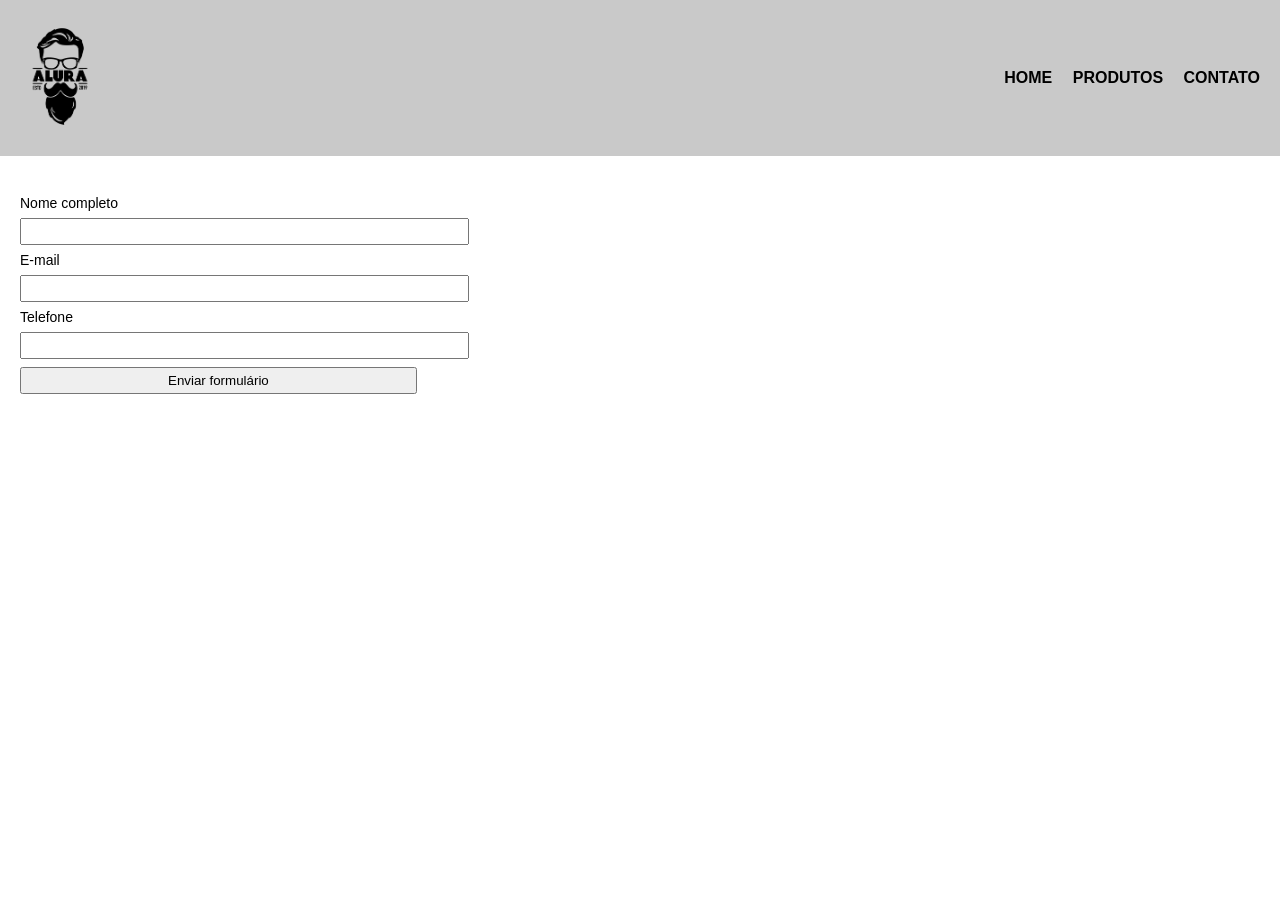
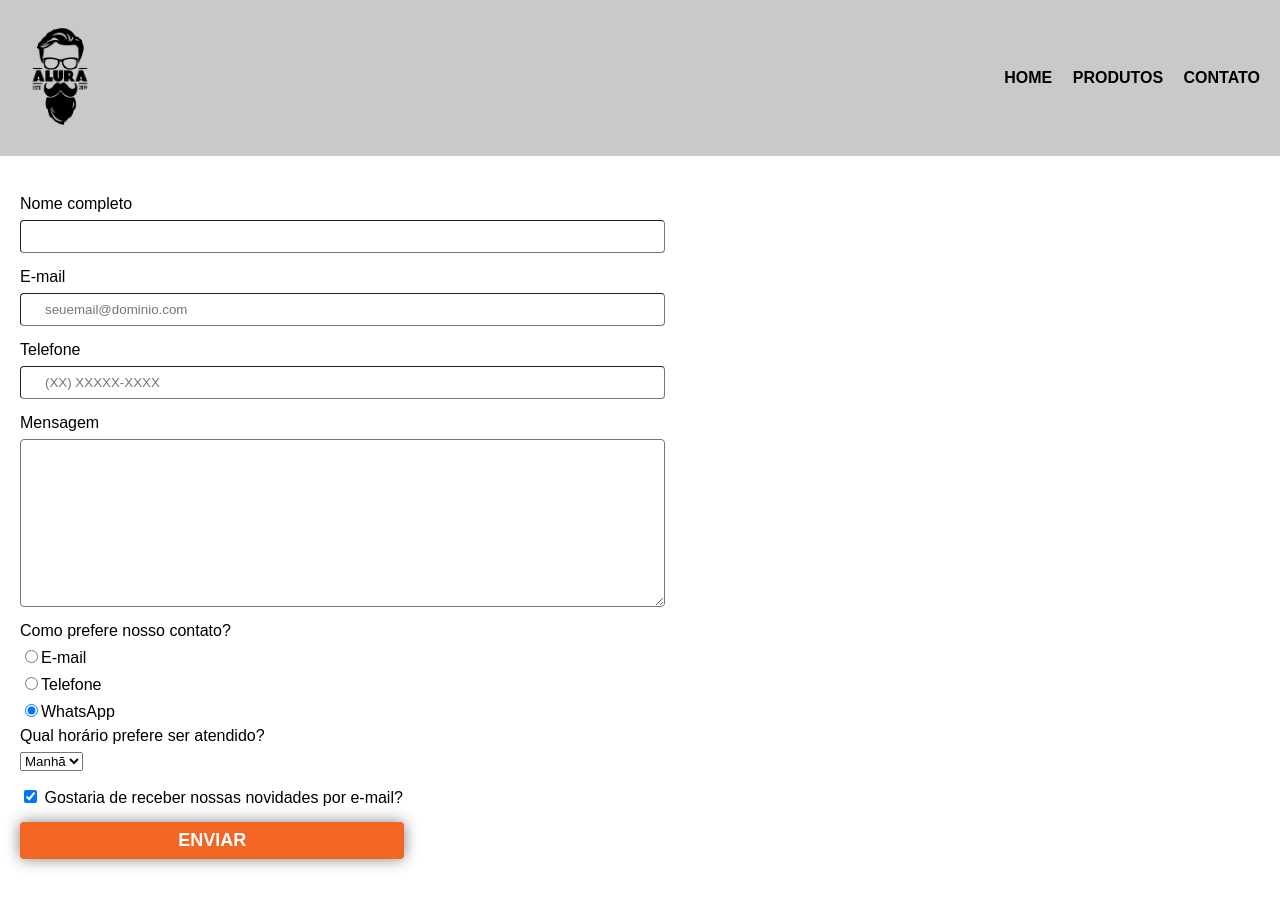
Before and after one commit to lversiani/html-e-css-barbearia-alura, a plain HTML site: page project/contato.html in a window 1280 px wide. Shown: the top 897 px of the page. Before the commit the page ends 800 px from the top, so only its background shows below. Drawn offline with Linux system fonts and the light colour scheme.

Commit message:
alterações página de contato

```diff
--- a/project/contato.html
+++ b/project/contato.html
@@ -11,7 +11,7 @@
 		<header>
 			<div class="caixa">
 				<h1>
-					<img src="logo.png" width="80px">
+					<img src="logo.png" width="80px" alt="Logo da barbearia Alura"> <!-- em termos de acessibilidade o campo alt é muito importante. ele é uma alternativa para pessoas com baixa visão -->
 				</h1>
 
 				<nav>
@@ -27,20 +27,46 @@
 		<main>
 			<form>
 				<label for="nomecompleto">Nome completo</label> <!-- o for associa o label a uma identidade de input. -->
-				<input type="text" id="nomecompleto"> <!-- input precisa ter um tipo, neste caso, é um input de texto. Colocamos o id para que esse input possa ser identificado pelo label e associado a ele. -->
+				<input type="text" id="nomecompleto" class="input-padrao" required> <!-- input precisa ter um tipo, neste caso, é um input de texto. Colocamos o id para que esse input possa ser identificado pelo label e associado a ele. Required impõe obrigatoriedade no campo. -->
 
 				<label for="email">E-mail</label>
-				<input type="text" id="email">
+				<input type="email" id="email" class="input-padrao" required placeholder="seuemail@dominio.com"> <!-- Placeholder define texto de exemplo pro usuário preencher e some quando usuário começa a digitar. -->
 
 				<label for="telefone">Telefone</label>
-				<input type="text" id="telefone">
+				<input type="tel" id="telefone" class="input-padrao" required placeholder="(XX) XXXXX-XXXX">
 
-				<input type="submit" value="Enviar formulário"> <!-- o input de tipo submit é um botão de enviar e o value define o valor desse botão e alteramos o texto exibido. -->
+				<label for="mensagem">Mensagem</label>
+				<textarea cols="58" rows="10" id="mensagem" class="input-padrao" required>
+				</textarea> <!-- o textarea é uma tag de conteúdo, então abre e fecha. é um input para digitar mensagem em campo. cols define as colunas de texto e rows as linhas de texto e isso define o tamanho do campo de mensagem. -->
+				<fieldset> <!-- tag para preenchimentos -->
+					<legend>Como prefere nosso contato?</legend> <!-- dentro de um fieldset não usa-se parágrafo, usa legend. -->
+					<label for="radio-email"><input type="radio" name="contato" value="email" id="radio-email">E-mail</label>
+					 <!-- o input tipo radio é um input de seleção que recebe valor e id para associar ao label. para que aconteça o tipo de interação que permite marcar apenas um radio, todos eles precisam estar dentro de um grupo. esse grupo é definido com name, e todos os inputs tipo radio precisam ter o mesmo name para que seja possível selecionar apenas um radio. -->
+
+					<label for="radio-telefone"><input type="radio" name="contato" value="telefone" id="radio-telefone">Telefone</label>
+
+					<label for="radio-whatsapp"><input type="radio" name="contato" value="whatsapp" id="radio-whatsapp" checked>WhatsApp</label> <!-- a palavra checked deixa o campo pré-marcado antes do usuário marcar -->
+
+				</fieldset>
+
+				<fieldset>
+					<legend>Qual horário prefere ser atendido?</legend>
+					<select> <!-- a tag select é uma tag de conteúdo, então abre e fecha. define um input de seleção e dentro da tag você coloca as opções que o usuário tem para selecionar. -->
+						<option>Manhã</option>
+						<option>Tarde</option>
+						<option>Noite</option>
+					</select>
+				</fieldset>
+
+				<label class="checkbox"><input type="checkbox" checked> Gostaria de receber nossas novidades por e-mail?</label> <!-- input tipo checkbox, caixa de marcação -->
+
+				<input type="submit" value="Enviar" class="enviar"> <!-- o input de tipo submit é um botão de enviar e o value define o valor desse botão e alteramos o texto exibido. -->
+
 			</form>
 		</main>
 
 		<footer>
-			<img src="logo-branco.png" width="80px">
+			<img src="logo-branco.png" width="80px" alt="Logo da barbearia Alura">
 			<p class="copyright"> &copy; Copyright Barbearia Alura - 2022 </p> <!-- o código &copy; foi encontrado no unicode, código de entidade para qualquer emoji/caractere especial -->
 		</footer>
 	</body>
--- a/project/style.css
+++ b/project/style.css
@@ -57,10 +57,12 @@ nav a:hover { /* hover dos links de navegação */
 	box-sizing: border-box;
 	border-radius: 24px 0 24px 0; /* arredonda os cantos da borda */
 	border:  2px solid #000000; /* uma única linha define tamanho da borda, o estilo dela e a cor */
+	transition: 0.5s all; /* o all diz que a transição de 0.5 segundos acontece para todos os elementos. */
 }
 
 .produtos li:hover { /* hover define como o elemento vai reagir quando o mouse estiver em cima dele */
 	border: 3px solid #f26522;
+	transform: scale(1.05);
 }
 
 .produtos li:active { /* active define como o elemento vai reagir quando for clicado, ativo */
@@ -74,21 +76,21 @@ nav a:hover { /* hover dos links de navegação */
 }
 
 .produtos h2 { /* h2 dos produtos */
-	font-size: 30px;
+	font-size: 24px;
 	font-weight: bold;
 }
 
 .produto-descricao { /* texto de descrição dos produtos */
-	font-size: 18px;
+	font-size: 16px;
 }
 
 .produto-preco { /* preço dos produtos */
-	font-size: 22px;
+	font-size: 32px;
 	font-weight: bold;
 	margin-top: 10px;
 }
 
-/* Footer: padrão */;
+/* Footer: padrão */
 footer {
 	text-align: center;
 	padding: 40px 0;
@@ -97,7 +99,7 @@ footer {
 
 .copyright {
 	color: #FFFFFF;
-	font-size: 13px;
+	font-size: 10px;
 	margin: 20px 0 0;
 }
 
@@ -112,15 +114,46 @@ form {
 	margin: 40px 0;
 }
 
-form label {
+form label, form legend { /* para aplicar a mesma formatação em vários itens podemos usar a vírgula, ou definir classe */
 	display: block;
-	font-size: 14px;
+	font-size: 16px;
 	margin: 0 0 8px;
 }
 
-form input {
+.input-padrao { /* esta classe está definida em vários elementos HTML que quero utilizar essa formatação */
 	display: block;
-	margin: 0 0 8px;
-	padding: 4px 24px;
-	width: 32%;
+	margin: 0 0 16px;
+	padding: 8px 24px;
+	width: 48%;
+	border-radius: 4px;
+	border-width: 1px;
 }
+
+.checkbox {
+	margin: 16px 0; /* espaçamento interno pra cima e pra baixo de 16px */
+}
+
+/* PONTO DE ATENÇÃO DE APRENDIZADO: hierarquia no CSS - quando vamos mexer no CSS podemos selecionar o elemento de acordo com sua tag, sua class e seu id.
+A tag tem peso 1, a class tem peso 10 e o id tem peso 100.
+Portanto, se tiver várias definições pro mesmo elemento, o que tiver maior peso vai prevalecer. */
+
+.enviar {
+	width: 31%;
+	padding: 8px 0;
+	background: #f26522;
+	color: white;
+	font-size: 18px;
+	text-align: center;
+	text-transform: uppercase;
+	font-weight: bold;
+	border: none;
+	border-radius: 4px;
+	box-shadow: 0 0 0.8em gray;
+	transition: 0.8s background; /* transition faz a transição de um elemento e você define o tempo de transição. nesse caso, a cor de bg vai mudar dentro de 1 seguendo no hover. */
+	cursor: pointer; /* sempre que o mouse estiver em cima o cursos vai mudar mostrando pro usuário que aquilo é clicável */
+}
+
+.enviar:hover {
+	background: darkorange;
+	/* transform: scale(1.2); /* aumenta todo o elemento em 20% ou 1.2 vezes */
+}
```
Also changed, not shown: project/produtos.html (+3 -3 lines), images/banner.jpg (deleted).
